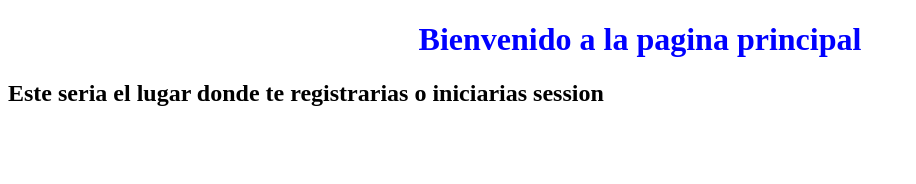
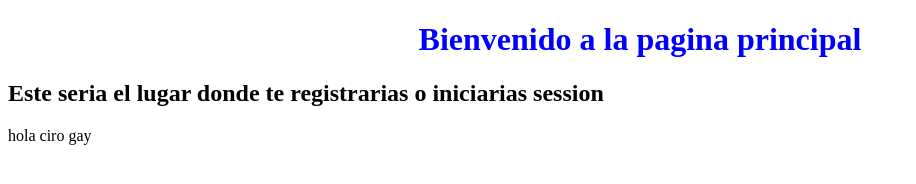
Before and after one commit to Lucas-cars/GOATY_project, a website: page pages/index.html in a window 1280 px wide. Shown: the whole page, without its empty margins (0-916 px from the left). Drawn offline with Linux system fonts and the light colour scheme.

Commit message:
Update index.html

```diff
--- a/pages/index.html
+++ b/pages/index.html
@@ -10,6 +10,7 @@
     <h1>Bienvenido a la pagina principal</h1>
     <h2>Este seria el lugar donde te registrarias o iniciarias session</h2>
     <!-- Mensaje para Ciro y Mati -->
+    hola ciro gay
     <script src="../src/logic/js.js"></script>
 </body>
 </html>
```
